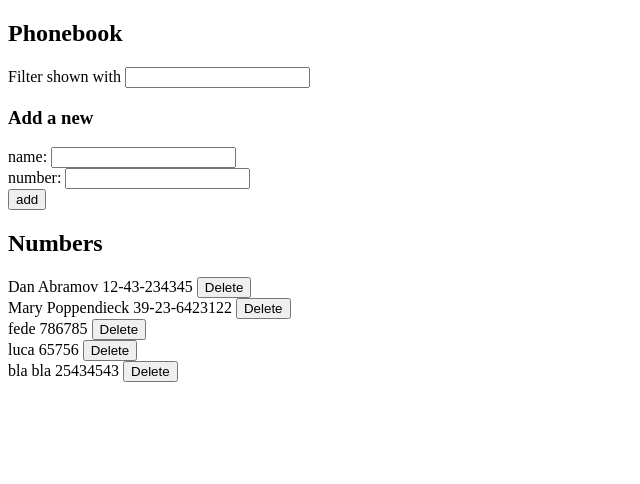
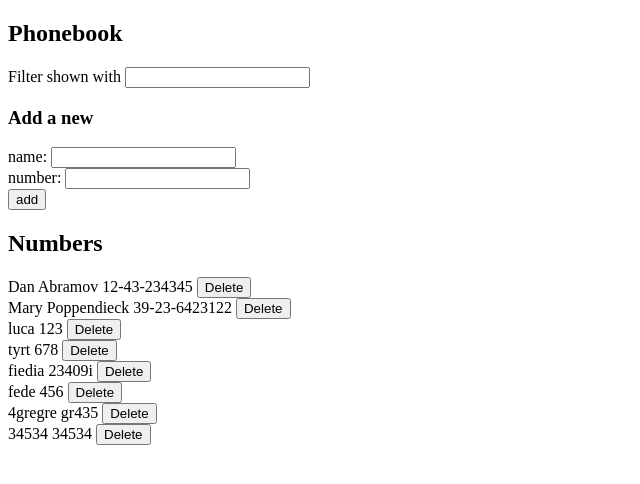
Before and after one commit to ETS-ReactNative5/full-stack-open2021, a React (Create React App) app in the folder part2/phonebook/phonebook-app/: page / in a window 1280 px wide. Shown: the top 484 px of the page, without its empty margins (0-640 px from the left). Built offline with nearby package versions, Linux system fonts and the light colour scheme; data requests are answered from the project's data file.

Commit message:
Finished 2.20

```diff
--- a/part2/phonebook/phonebook-app/db.json
+++ b/part2/phonebook/phonebook-app/db.json
@@ -3,27 +3,42 @@
     {
       "name": "Dan Abramov",
       "number": "12-43-234345",
-      "id": 3
+      "id": 1
     },
     {
       "name": "Mary Poppendieck",
       "number": "39-23-6423122",
+      "id": 2
+    },
+    {
+      "name": "luca",
+      "number": "123",
+      "id": 3
+    },
+    {
+      "name": "tyrt",
+      "number": "678",
       "id": 4
     },
     {
-      "name": "fede",
-      "number": "786785",
+      "name": "fiedia",
+      "number": "23409i",
       "id": 5
     },
     {
-      "name": "luca",
-      "number": "65756",
+      "name": "fede",
+      "number": "456",
       "id": 6
     },
     {
-      "name": "bla bla",
-      "number": "25434543",
+      "name": "4gregre",
+      "number": "gr435",
       "id": 7
+    },
+    {
+      "name": "34534",
+      "number": "34534",
+      "id": 8
     }
   ]
 }
--- a/part2/phonebook/phonebook-app/src/App.js
+++ b/part2/phonebook/phonebook-app/src/App.js
@@ -123,39 +123,52 @@ const App = () => {
       number: newNumber,
       id: persons.length + 1
     }
-    personService
-    .create(nameObject)
-    .then(res => {
-      console.log(res);
-    })
+
     persons.map((person) => {
-      if (person.name === nameObject.name) {
-        if (window.confirm(`${nameObject.name} is already added to phonebook, replace the old number with the new one?`)) {
+      if (person.name === nameObject.name && window.confirm(`${nameObject.name} is already added to phonebook, replace the old number with the new one?`)) {
         personService
         .update(person.id, nameObject)
         .then(res => {
           console.log(res)
+          setMessage(`Changed ${person.name}`)
+          setTimeout(() => {
+          setMessage(null)
+            }, 5000)
+          setNewName('')
+          setNewNumber('')
           personService
           .getAll()
           .then(res => {
             setPersons(res.data)
 
           })
+        })
+        .catch(error => {
+          console.log(error)
+        })
+      } else {
+        personService
+        .create(nameObject)
+        .then(res => {
+          console.log(res);
+          setPersons(persons.concat(res.data))
           setNewName('')
           setNewNumber('')
-          })
-        }
-      } else {
-        setPersons(persons.concat(nameObject))
-        setMessage(`Added ${person.name}`)
+          setMessage(`Added ${nameObject.name}`)
           setTimeout(() => {
             setMessage(null)
           }, 5000)
-        setNewName('')
-        setNewNumber('')
+          personService
+          .getAll()
+          .then(res => {
+            setPersons(res.data)
+          })
+        })
+        .catch(error => {
+          console.log(error)
+        })
       }
     })
-
   }
 
   const filterPersonList = () => {
```
Lines whose indentation alone changed are shown as unchanged.
